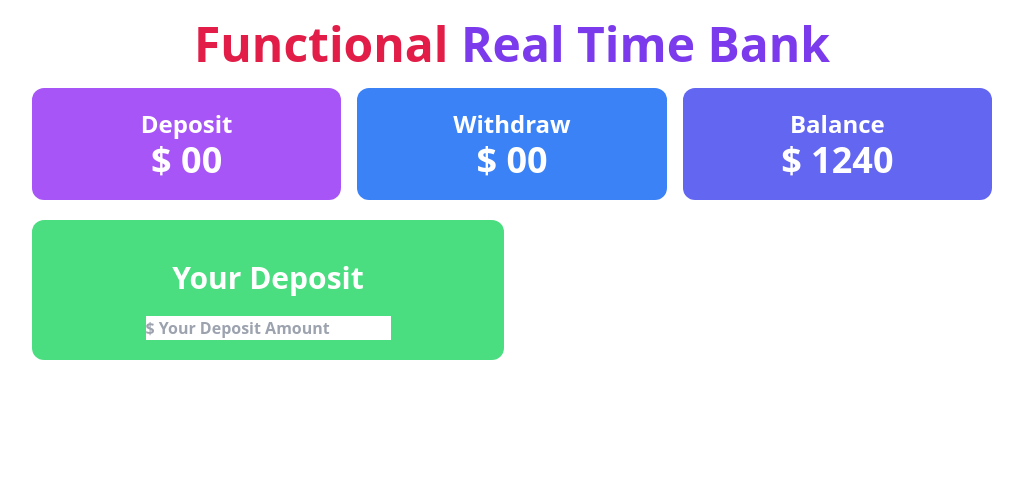
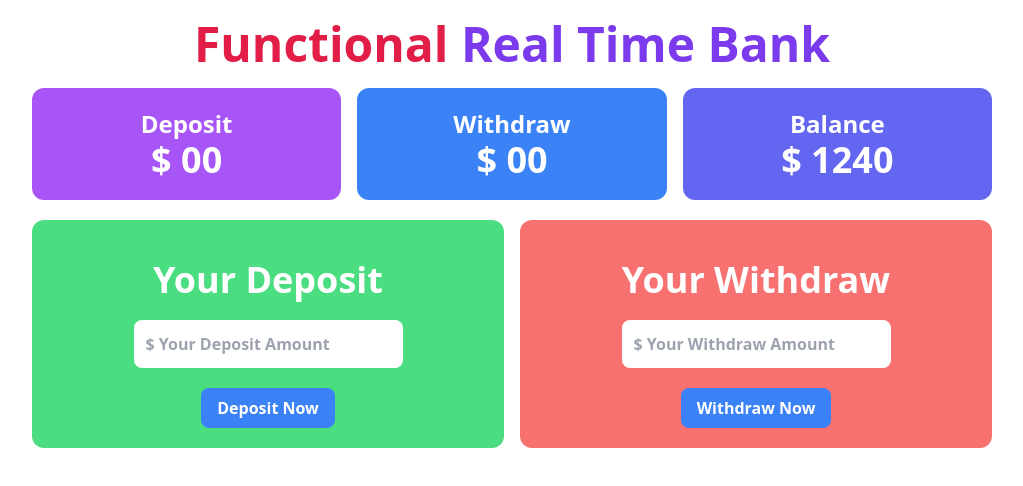
Before and after one commit to raselASrock/bank-project-recap, a plain HTML site: page index.html in a window 1280 px wide. Shown: the whole page, without its empty margins (128-1151 px from the left). Drawn offline with nearby package versions, Linux system fonts and the light colour scheme.

Commit message:
js-file-added

```diff
--- a/index.html
+++ b/index.html
@@ -34,14 +34,21 @@
         </section>
         <!-- Deposit and Withdraw Section  -->
         <section class="mt-5">
-            <div class="grid grid-cols-2 gap-4 w-3/4  mx-auto text-white font-semibold">
+            <div class="grid grid-cols-2 gap-4 w-3/4  mx-auto  font-bold">
                 <div class="bg-green-400 rounded-xl p-5 text-center">
-                    <h3 class="text-3xl my-5">Your Deposit</h3>
-                <input type="text" placeholder="$ Your Deposit Amount">
+                    <h3 class="text-4xl text-white my-5">Your Deposit</h3>
+                <input class='p-3 rounded-lg' type="text" placeholder="$ Your Deposit Amount" id="deposit-field">
+                <button class="block btn-deposit bg-blue-500 text-white px-4 py-2 mt-5 rounded-lg mx-auto " id="btn-deposit">Deposit Now</button>
+                </div>
+                <div class="bg-red-400 rounded-xl p-5 text-center">
+                    <h3 class="text-4xl text-white my-5">Your Withdraw</h3>
+                <input class='p-3 rounded-lg' type="text" placeholder="$ Your Withdraw Amount">
+                <button class="block btn-deposit bg-blue-500 text-white px-4 py-2 mt-5 rounded-lg mx-auto " id="btn-withdeaw">Withdraw Now</button>
                 </div>
             </div>
         </section>
     </main>
+    <script src="js/deposit.js"></script>
 </body>
 
 </html>
--- /dev/null
+++ b/js/deposit.js
@@ -0,0 +1,10 @@
+/*
+1.  Add event Listener to the diposit Button
+2. Get deposit amount from the deposit input field.
+*/
+
+document.getElementById('btn-deposit').addEventListener('click', function(){
+    console.log('Deposit Button Clicked')
+
+    const depositField = document.getElementById('deposit-field');
+})
```
